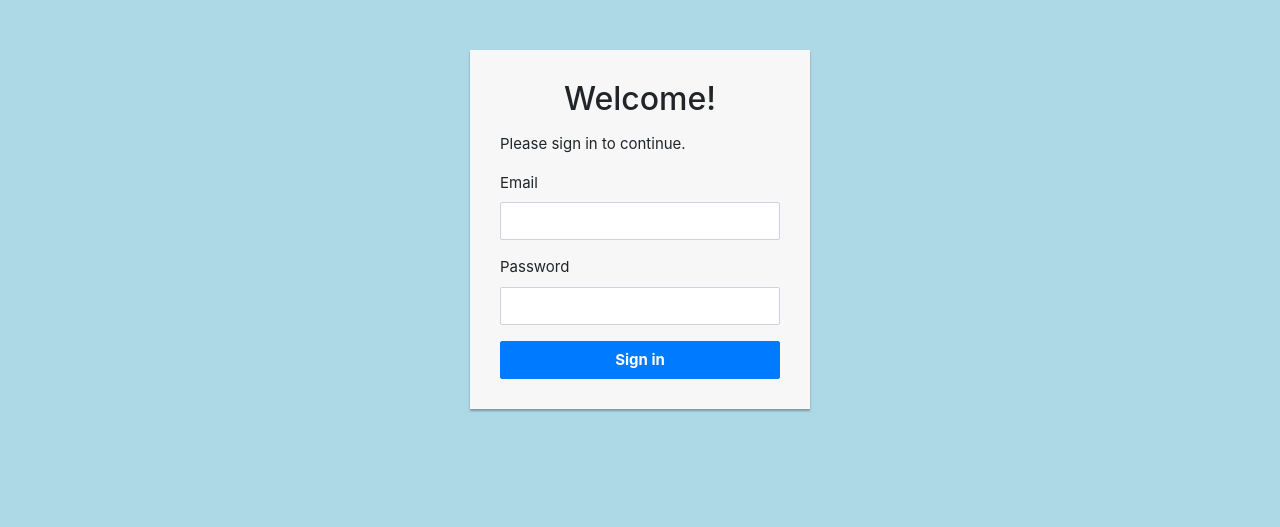
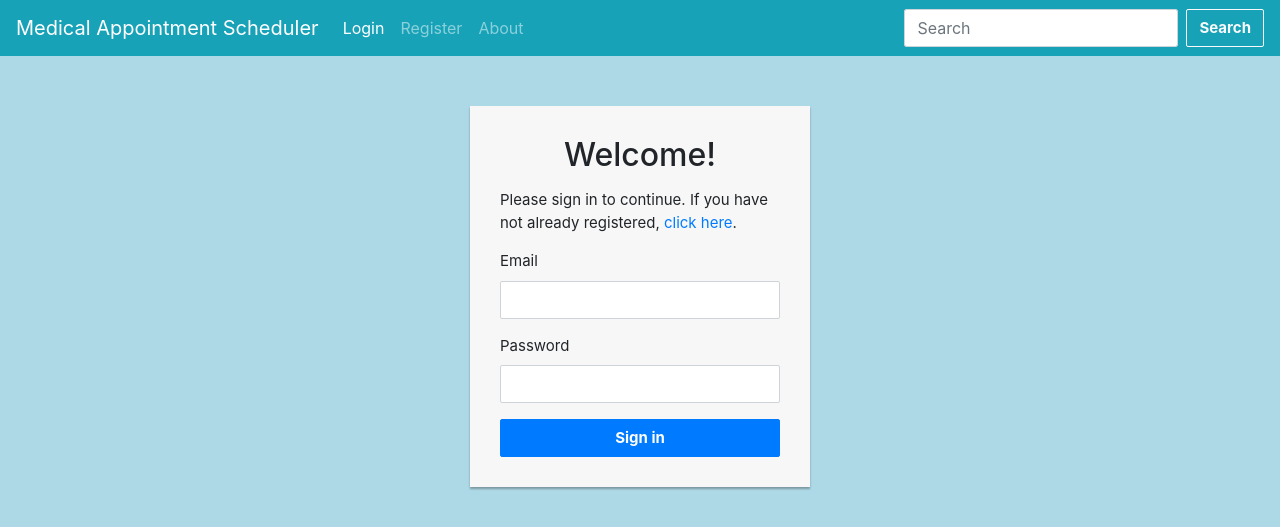
Before and after one commit to danielgrewal/medicalscheduler, a PHP site: page /login.php in a window 1280 px wide. Shown: the top 527 px of the page. Run offline with PHP 8.4, Linux system fonts and the light colour scheme.

Commit message:
added navbar to login and register

```diff
--- a/public/login.php
+++ b/public/login.php
@@ -36,10 +36,28 @@ if ($_POST)
     <link rel="stylesheet" href="assets/css/styles.css">
 </head>
 <body>
+    <nav class="navbar navbar-expand-lg navbar navbar-dark bg-info">
+        <a href="#" class="navbar-brand">Medical Appointment Scheduler</a>
+        <button type="button" class="navbar-toggler" data-toggle="collapse" data-target="#navbarCollapse5">
+            <span class="navbar-toggler-icon"></span>
+        </button>
+
+        <div class="collapse navbar-collapse" id="navbarCollapse5">
+            <div class="navbar-nav">
+                <a href="#" class="nav-item nav-link active">Login</a>
+                <a href="#" class="nav-item nav-link">Register</a>
+                <a href="#" class="nav-item nav-link">About</a>
+            </div>
+            <form class="form-inline ml-auto">
+                <input type="text" class="form-control mr-sm-2" placeholder="Search">
+                <button type="submit" class="btn btn-outline-light">Search</button>
+            </form>
+        </div>
+    </nav>
     <div class="login-form">
         <form id="login-form" action="<?php echo $_SERVER['PHP_SELF']?>" method="POST">
             <h2 class="text-center">Welcome!</h2>
-            <p>Please sign in to continue.</p>
+            <p>Please sign in to continue. If you have not already registered, <a href="register.php">click here</a>.</p>
             <div class="form-group">
                 <label for="email">Email</label>
                 <input id="email" type="email" class="form-control" name="email" autocomplete="off" required>
```
Also changed, not shown: public/register.php (+18 -0 lines).
